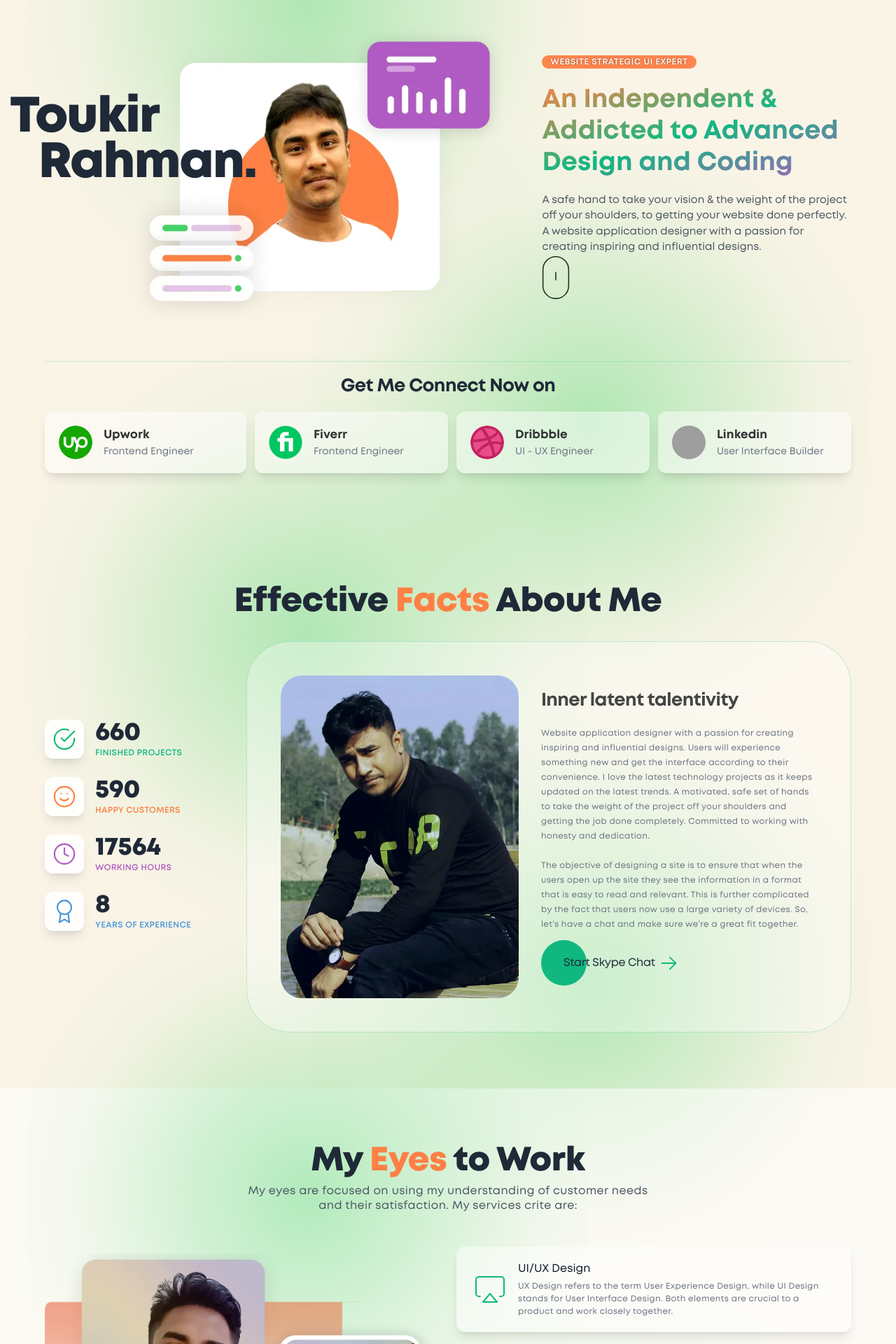
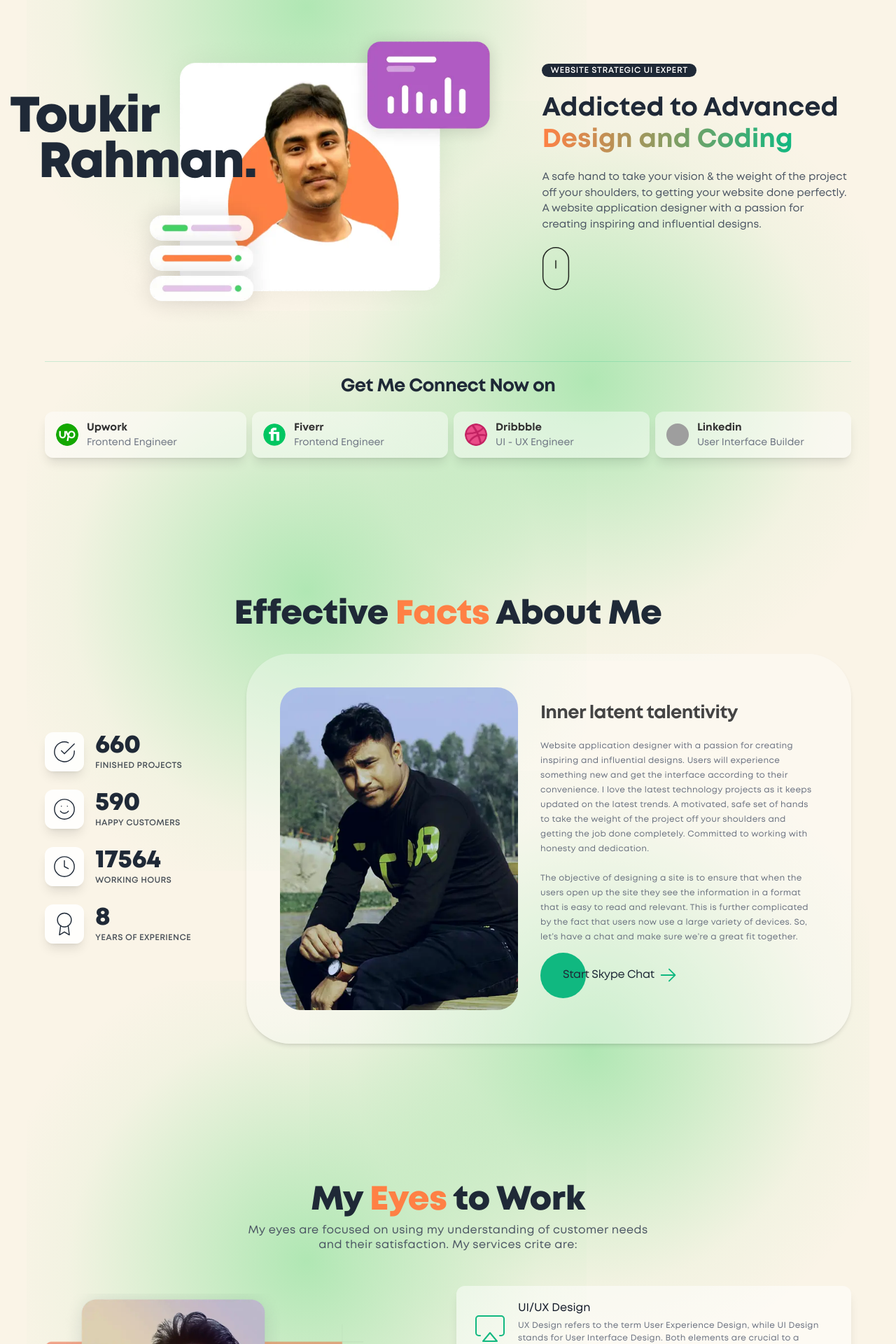
Before and after one commit to ToukirRj/Portfolio, a React (Vite) app: page / in a window 1280 px wide. Shown: the part 140-2060 px from the top of the page at 70% size. Built offline with nearby package versions, Linux system fonts and the light colour scheme; grey boxes are pictures that could not be loaded.

Commit message:
no message

```diff
--- a/src/SASS/custom.scss
+++ b/src/SASS/custom.scss
@@ -93,7 +93,7 @@ header{
         @apply text-[13px] font-[500] tracking-wide text-gray-800 w-full;
     }
     .counter{
-        @apply flex items-center justify-center text-[#0a9d6c] font-medium text-[14px] w-12 h-6 rounded-full bg-[#10B881]/[.12];
+        @apply flex items-center justify-center text-[#1F2937] font-medium text-[14px] w-12 h-6 rounded-full bg-[#10B881]/[.12];
     }
 }
 
@@ -110,11 +110,11 @@ header{
     }
 }
 .swiper-button-prev{
-    @apply bg-gradient-to-r from-[#FDFBF8] via-[#FDFBF8] to-transparent;
+    @apply bg-gradient-to-r from-[#FAF4E7] via-[#faf4e7de] to-transparent;
     @apply left-[-35px] #{!important};
 }
 .swiper-button-next{
-    @apply bg-gradient-to-l from-[#FDFBF8] via-[#FDFBF8] to-transparent;
+    @apply bg-gradient-to-l from-[#FAF4E7] via-[#faf4e7de] to-transparent;
     @apply right-[-35px] #{!important};
 }
 @media only screen and (max-width:1023px){
@@ -141,12 +141,12 @@ header{
 //steps works
 .steplist{
     span > .bgclr{
-        @apply bg-[#FF8045];
+        @apply bg-[#1F2937];
     }
 }
 .steplist:first-child {
     span > .bgclr{
-        @apply bg-[#B05BC3];
+        @apply bg-[#1F2937];
     }
 }
 .steplist:last-child {
@@ -218,34 +218,34 @@ header{
 }
 
 //statistics
-.statis:first-child {
-    div{
-        span{
-            @apply text-[#10B880];
-        }
-    }
-}
-.statis:nth-child(2){
-    div{
-        span{
-            @apply text-[#F97F40];
-        }
-    }
-}
-.statis:nth-child(3) {
-    div{
-        span{
-            @apply text-[#B05BC3];
-        }
-    }
-}
-.statis:nth-child(4){
-    div{
-        span{
-            @apply text-[#4895D9];
-        }
-    }
-}
+// .statis:first-child {
+//     div{
+//         span{
+//             @apply text-[#10B880];
+//         }
+//     }
+// }
+// .statis:nth-child(2){
+//     div{
+//         span{
+//             @apply text-[#F97F40];
+//         }
+//     }
+// }
+// .statis:nth-child(3) {
+//     div{
+//         span{
+//             @apply text-[#B05BC3];
+//         }
+//     }
+// }
+// .statis:nth-child(4){
+//     div{
+//         span{
+//             @apply text-[#4895D9];
+//         }
+//     }
+// }
 
 //experience
 .expo-link:first-child{
--- a/src/components/Eyes.jsx
+++ b/src/components/Eyes.jsx
@@ -6,19 +6,19 @@ import serviceData from '../datas/serviceData';
 const Eyes = () => {
     return (
         <>
-            <section className="sm:py-20 py-12 relative bg-white/[0.55]">
+            <section className="sm:py-10 sm:pb-40 py-12 relative">
                 <div className='h-[800px] w-[800px] absolute left-[3%] -top-[250px] opacity-40 gradient-stops'></div>
                 <div className='h-[800px] w-[800px] absolute right-[3%] -bottom-[250px] opacity-40 gradient-stops'></div>
                 <div className="mx-auto px-4 sm:px-12 max-w-6xl xl:px-0 relative z-10">
-                    <div className="text-center">
+                    <div className="text-center animatable">
                         <h2 className="text-3xl font-bold text-[#1F2937] md:text-4xl xl:text-5xl">My <span className="text-[#FF8045]">Eyes</span> to Work</h2>
                         <p className="mx-auto max-w-full mt-2 text-gray-600 sm:w-3/6 w-full sm:text-[16px] text-[14px] font-[400] tracking-wide leading-[21px]">
                             My eyes are focused on using my understanding of customer needs and their satisfaction. My services crite are:
                         </p>
                     </div>
                     <div className="sm:mt-12 mt-8">
-                        <div className="gap-6 space-y-0 flex sm:flex-row flex-col items-center">
-                            <div className="sm:w-1/2 w-full">
+                        <div className="gap-6 space-y-0 flex sm:flex-row flex-col items-center animatable">
+                            <div className="sm:w-1/2 w-full animatable">
                                 <img src={Mission} className="mx-auto max-w-full" alt="me" loading="lazy"/>
                                 <div className="mt-3 flex justify-center">
                                     <Link target="_blank" to="https://wa.me/8801753778070" className="group h-[65px] relative flex items-center">
@@ -32,7 +32,7 @@ const Eyes = () => {
                             </div>
                             <div className="relative sm:w-1/2 w-full space-y-5 ">
                                 {serviceData.map(service => (
-                                    <div key={service.id} className="flex sm:flex-row flex-col items-center gap-4 bg-white/[0.5] bg-blur shadow-lg rounded-xl px-6 py-5">
+                                    <div key={service.id} className="flex sm:flex-row flex-col items-center gap-4 bg-white/[0.5] bg-blur shadow-lg rounded-xl px-6 py-5 animatable">
                                         <div className="w-[50px] h-auto text-center">
                                             <svg xmlns="http://www.w3.org/2000/svg" width="48" height="48" viewBox="0 0 24 24" fill="none" stroke={service.iconColor} strokeWidth="1" strokeLinecap="round" strokeLinejoin="round" className={`feather feather-${service.iconPath}`} dangerouslySetInnerHTML={{ __html: service.iconStyle }}/>
                                         </div>
--- a/src/components/Myself.jsx
+++ b/src/components/Myself.jsx
@@ -6,32 +6,32 @@ import statisticData from '../datas/statisticData';
 const Myself = () => {
     return (
         <>
-            <section id="about" className="sm:py-20 py-12 relative">
+            <section id="about" className="sm:py-40 py-12 relative">
                 <div className='h-[800px] w-[800px] absolute left-[3%] -top-[250px] opacity-40 gradient-stops'></div>
                 <div className='h-[800px] w-[800px] absolute right-[3%] -bottom-[250px] opacity-40 gradient-stops z-0'></div>
-                <div className="mx-auto px-4 sm:px-12 xl:max-w-6xl xl:px-0 relative z-10">
-                    <div className="text-center sm:mb-8 mb-4 animatable">
+                <div className="mx-auto px-4 sm:px-12 xl:max-w-6xl xl:px-0 relative z-10 animatable">
+                    <div className="text-center sm:mb-8 mb-4">
                         <h2 className="sm:text-3xl text-[23px] font-bold text-[#1F2937] md:text-4xl xl:text-5xl">Effective <span className="text-[#FF8045]">Facts</span> About Me </h2>
                     </div>
-                    <div className="-mx-4 sm:mx-0 animate-fade-up">
+                    <div className="-mx-4 sm:mx-0">
                         <div className="flex items-center sm:flex-row flex-col sm:px-0 px-[20px]">
                             <div className="mb-8 w-full sm:py-4 lg:w-1/4 sm:w-1/2 lg:py-12 animatable">
                                 <div className="flex flex-wrap justify-start gap-6 p-4 sm:px-12 lg:block lg:space-y-6 lg:px-0">
                                     {statisticData.map(statistic => (
                                         <div key={statistic.id} className="statis flex snap-center items-center gap-4">
                                             <div className={`h-14 w-14 rounded-xl bg-white/[0.85] shadow-lg shadow-primary/10 flex items-center justify-center`}>
-                                                <svg xmlns="http://www.w3.org/2000/svg" width="34" height="34" viewBox="0 0 24 24" fill="none" stroke={statistic.iconColor} strokeWidth="1.5" strokeLinecap="round" strokeLinejoin="round" dangerouslySetInnerHTML={{ __html: statistic.iconPath }} />
+                                                <svg xmlns="http://www.w3.org/2000/svg" width="34" height="34" viewBox="0 0 24 24" fill="none" stroke={statistic.iconColor} strokeWidth="1" strokeLinecap="round" strokeLinejoin="round" dangerouslySetInnerHTML={{ __html: statistic.iconPath }} />
                                             </div>
                                             <div>
                                                 <h2 className="text-4xl font-bold text-[#1F2937]">{statistic.value}</h2>
-                                                <span className={`block w-max text-[12px] font-medium uppercase tracking-wide`}>{statistic.label}</span>
+                                                <span className="block w-max text-[12px] font-medium uppercase tracking-wide text-[#1f2937ce]">{statistic.label}</span>
                                             </div>
                                         </div>
                                     ))}
                                 </div>
                             </div>
                             <div className="lg:w-3/4 sm:1/2 w-full animatable">
-                                <div className="sm:rounded-[3.875rem] rounded-[30px] bg-white/[0.35] sm:p-12 p-8 flex lg:flex-row flex-col snap-center items-center gap-8 border border-[#10B880]/[0.23]">
+                                <div className="sm:rounded-[3.875rem] rounded-[30px] bg-white/[0.35] sm:p-12 p-8 flex lg:flex-row flex-col snap-center items-center gap-8 shadow-md">
                                     <img className="h-auto lg:w-[340px] w-full max-w-full sm:rounded-[1.875rem] rounded-[20px]" src={Abme} alt="cover"/>
                                     <div className="relative">
                                         <h2 className="sm:text-[26px] text-[21px] font-semibold tracking-tight text-[#444]">Inner latent talentivity</h2>
--- a/src/components/ProjectList.jsx
+++ b/src/components/ProjectList.jsx
@@ -6,11 +6,11 @@ const proImageSrc = (index) => `./img/projects/${index + 1}.webp`;
 function ProjectList (){
     return (
         <div>
-            <section className="sm:py-20 py-12 relative">
+            <section className="sm:pt-20 sm:pb-48 py-12 relative">
                 <div className='h-[800px] w-[800px] absolute left-[3%] -top-[250px] opacity-40 gradient-stops'></div>
                 <div className='h-[800px] w-[800px] absolute right-[3%] -bottom-[250px] opacity-40 gradient-stops'></div>
                 <div className="mx-auto px-4 sm:px-12 xl:max-w-6xl xl:px-0">
-                    <div className="text-center mb-8 relative z-10">
+                    <div className="text-center mb-8 relative z-10 animatable">
                         <h2 className="text-3xl font-bold text-[#1F2937] md:text-4xl xl:text-5xl">Best Recent <span className="text-[#FF8045]">Projects</span></h2>
                         <p className="mx-auto max-w-full mt-2 text-gray-600 sm:w-3/6 w-full sm:text-[16px] text-[14px] font-[400] tracking-wide leading-[21px]">
                             Sample project of my some works. These will give you a good idea
--- a/src/components/Satisfy.jsx
+++ b/src/components/Satisfy.jsx
@@ -13,9 +13,9 @@ export default () => {
     const testimonials = testyData();
     return (
         <>
-            <section className="sm:py-20 py-12 relative bg-white/[.7]">
+            <section className="sm:pt-20 sm:pb-48 py-12 relative">
                 <div className="mx-auto px-4 sm:px-12 xl:max-w-6xl xl:px-0 relative z-10">
-                    <div className="relative mb-10">
+                    <div className="relative mb-10 animatable">
                         <h2 className="text-3xl font-bold text-[#1F2937] md:text-4xl xl:text-5xl">
                             Satisfaction <span className="text-[#FF8045]">Quotes</span>
                         </h2>
@@ -24,7 +24,7 @@ export default () => {
                         </p>
                     </div>
                 </div>
-                <div className="mx-auto px-4 sm:px-12 xl:max-w-7xl xl:px-0 relative z-10">
+                <div className="mx-auto px-4 sm:px-12 xl:max-w-7xl xl:px-0 relative z-10 animatable">
                     <Swiper
                         modules={[Navigation, A11y]}
                         spaceBetween={20}
--- a/src/components/Splash.jsx
+++ b/src/components/Splash.jsx
@@ -6,11 +6,11 @@ import socialLinksData from '../datas/socialLinksData';
 const Splash = ({aboutRef}) => {
     return (
         <>
-            <section className="sm:pt-44 pt-[7rem] sm:pb-20 pb-0 relative z-10">
+            <section className="sm:pt-44 pt-[7rem] sm:pb-10 pb-0 relative z-10">
                 <div className='h-[800px] w-[800px] absolute left-[3%] -top-[250px] opacity-40 gradient-stops'></div>
                 <div className='h-[800px] w-[800px] absolute right-[3%] -bottom-[250px] opacity-40 gradient-stops z-1'></div>
-                <div className="mx-auto px-4 sm:px-12 xl:max-w-6xl xl:px-0">
-                    <div className="items-center sm:gap-12 gap-5 flex sm:flex-row flex-col">
+                <div className="mx-auto px-4 sm:px-12 xl:max-w-6xl xl:px-0 animatable">
+                    <div className="items-center sm:gap-12 gap-5 flex sm:flex-row flex-col animatable">
                         <div className="sm:w-3/5 w-full relative flex items-center justify-end">
                             <h1 className="sm:text-[71px] text-[26px] font-[700] text-[#1f2937] tracking-tight sm:leading-[65px] leading-[30px] absolute sm:left-[-50px] left-[-2px] sm:top-[6.25rem] top-[0.25rem]">
                                 Toukir<br/>&nbsp;&nbsp; Rahman.
@@ -18,9 +18,11 @@ const Splash = ({aboutRef}) => {
                             <img className="w-[550px] max-w-full" src={Selfsign} alt="me"/>
                         </div>
                         <div className="sm:w-2/5 w-full sm:block flex flex-col items-center z-10">
-                            <span className="bg-[#ff864f] text-[#fff] text-[12px] font-[500] uppercase tracking-wider mr-2 px-3 py-1 rounded-full [text-shadow:_0_0_3px_rgb(0_0_0_/_40%)]">Website Strategic UI Expert</span>
-                            <h1 className="my-[20px] bg-gradient-to-br from-[#ff8144] via-[#10b881] to-[#b05bc3] inline-block text-transparent bg-clip-text sm:text-[37px] text-[24px] font-[600] sm:leading-[45px] leading-[32px] tracking-normal sm:text-start text-center">An Independent & Addicted to Advanced Design and Coding</h1>
-                            <p className="text-[15px] font-[400] tracking-normal text-gray-600 sm:text-start text-center">
+                            <span className="bg-[#1f2937] text-[#fff] text-[12px] font-[500] uppercase tracking-wider mr-2 px-3 py-1 rounded-full [text-shadow:_0_0_3px_rgb(0_0_0_/_40%)]">Website Strategic UI Expert</span>
+                            <h1 className="my-[20px] text-[#1f2937] sm:text-[37px] text-[24px] font-[600] sm:leading-[45px] leading-[32px] tracking-normal sm:text-start text-center">Addicted to Advanced
+
+                            <span className='bg-gradient-to-r from-[#ff8144] to-[#10b881] inline-block text-transparent bg-clip-text '>Design and Coding</span></h1>
+                            <p className="text-[15px] font-[400] tracking-normal text-gray-600 sm:text-start text-center mb-5">
                                 A safe hand to take your vision & the weight of the project off your shoulders, to getting your website done
                                 perfectly. A website application designer with a passion for creating inspiring and influential designs.
                             </p>
@@ -32,19 +34,19 @@ const Splash = ({aboutRef}) => {
                             </Link>
                         </div>
                     </div>
-                    <div className="mt-12 border-t border-[#10B881]/[0.2] pt-4 relative z-10">
+                    <div className="mt-12 border-t border-[#10B881]/[0.2] pt-4 relative z-10 animatable">
                         <h1 className="text-[26px] font-semibold text-center tracking-tight text-[#1f2937] mb-4">Get Me Connect Now on</h1>
-                        <div className="grid sm:grid-cols-4 grid-cols-1 sm:space-x-3 space-x-0 sm:gap-0 gap-4">
+                        <div className="grid sm:grid-cols-4 grid-cols-1 sm:space-x-2 space-x-0 sm:gap-0 gap-3">
                             {socialLinksData.map(link => (
                                 <Link key={link.id} to={link.url} target={link.target}
-                                className="flex items-center space-x-4 p-5 bg-white/[0.5] bg-blur rounded-xl shadow-lg hover:bg-white/[0.9] transition-all">
-                                <div className="flex-shrink-0">
-                                    <img className="w-12 h-12 rounded-full" src={link.imageSrc} alt={`${link.platform} logo`} />
-                                </div>
-                                <div className="min-w-0 tracking-normal">
-                                    <p className="text-[17px] font-[600] text-[#333]">{link.platform}</p>
-                                    <p className="text-sm text-gray-500">{link.role}</p>
-                                </div>
+                                className="flex items-center space-x-3 py-3 px-4 bg-white/[0.45] bg-blur rounded-xl shadow-lg hover:bg-white/[0.9] hover:shadow-none transition-all">
+                                    <div className="flex-shrink-0">
+                                        <img className="w-8 h-8 rounded-full" src={link.imageSrc} alt={`${link.platform} logo`}/>
+                                    </div>
+                                    <div className="min-w-0 tracking-normal">
+                                        <p className="text-[15px] font-[600] text-[#333]">{link.platform}</p>
+                                        <p className="text-sm text-gray-500">{link.role}</p>
+                                    </div>
                                 </Link>
                             ))}
                         </div>
--- a/src/components/Weapons.jsx
+++ b/src/components/Weapons.jsx
@@ -3,11 +3,11 @@ import skillsData from '../datas/skillsData';
 
 const Weapons = () => {
   return (
-    <section className="sm:py-20 py-12 relative">
+    <section className="sm:pt-24 sm:pb-48 py-12 relative">
       <div className='h-[800px] w-[800px] absolute left-[3%] -top-[250px] opacity-40 gradient-stops'></div>
       <div className='h-[800px] w-[800px] absolute right-[3%] -bottom-[250px] opacity-40 gradient-stops z-10'></div>
       <div className="mx-auto px-4 sm:px-12 xl:max-w-6xl xl:px-0 relative z-10">
-        <div className="relative">
+        <div className="relative animatable">
           <h2 className="text-3xl font-bold text-[#1F2937] md:text-4xl xl:text-5xl sm:text-start text-center">
             The <span className="text-[#FF8045]">Weapons</span> Power
           </h2>
@@ -20,7 +20,7 @@ const Weapons = () => {
           <div className="gap-6 space-y-0 flex sm:flex-row flex-col items-center">
             {skillsData.map((category, index) => (
               <div key={index} className="sm:w-1/3 w-full">
-                <div className="rounded-[25px] bg-white bg-blur p-8">
+                <div className="rounded-[25px] bg-white bg-blur p-8 animatable">
                   <h2 className="flex items-center">
                     <span className="text-[21px] text-center w-full font-semibold tracking-tight text-gray-600">{category.title}</span>
                   </h2>
--- a/src/layout/Footer.jsx
+++ b/src/layout/Footer.jsx
@@ -3,7 +3,7 @@ const Footer = () => {
     return (
         <>
             <section className="sm:py-20 py-12">
-                <div className="relative mx-auto px-6 md:max-w-full md:px-12 lg:max-w-6xl xl:px-0">
+                <div className="relative mx-auto px-6 md:max-w-full md:px-12 lg:max-w-6xl xl:px-0 animatable">
                     <h2 className="sm:text-[39px] text-[21px] text-center font-bold sm:leading-[46px] leading-[26px] text-gray-800 w-full max-w-5xl mx-auto">
                         One step to connect with me <br/>from everywhere
                     </h2>
```
Also changed, not shown: src/components/Bio.jsx (+6 -6 lines), src/components/Steps.jsx (+5 -5 lines), src/datas/statisticData.jsx (+4 -4 lines), src/props/Animation.jsx (+16 -18 lines).
